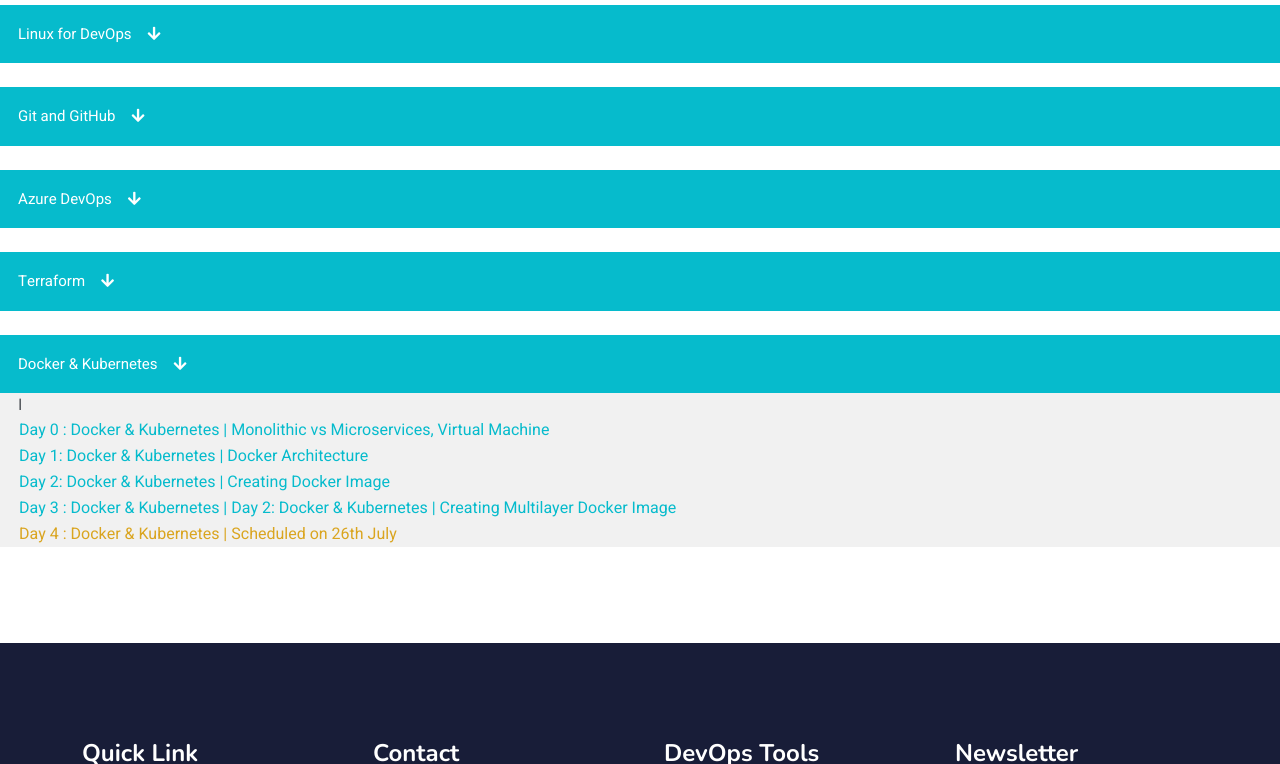
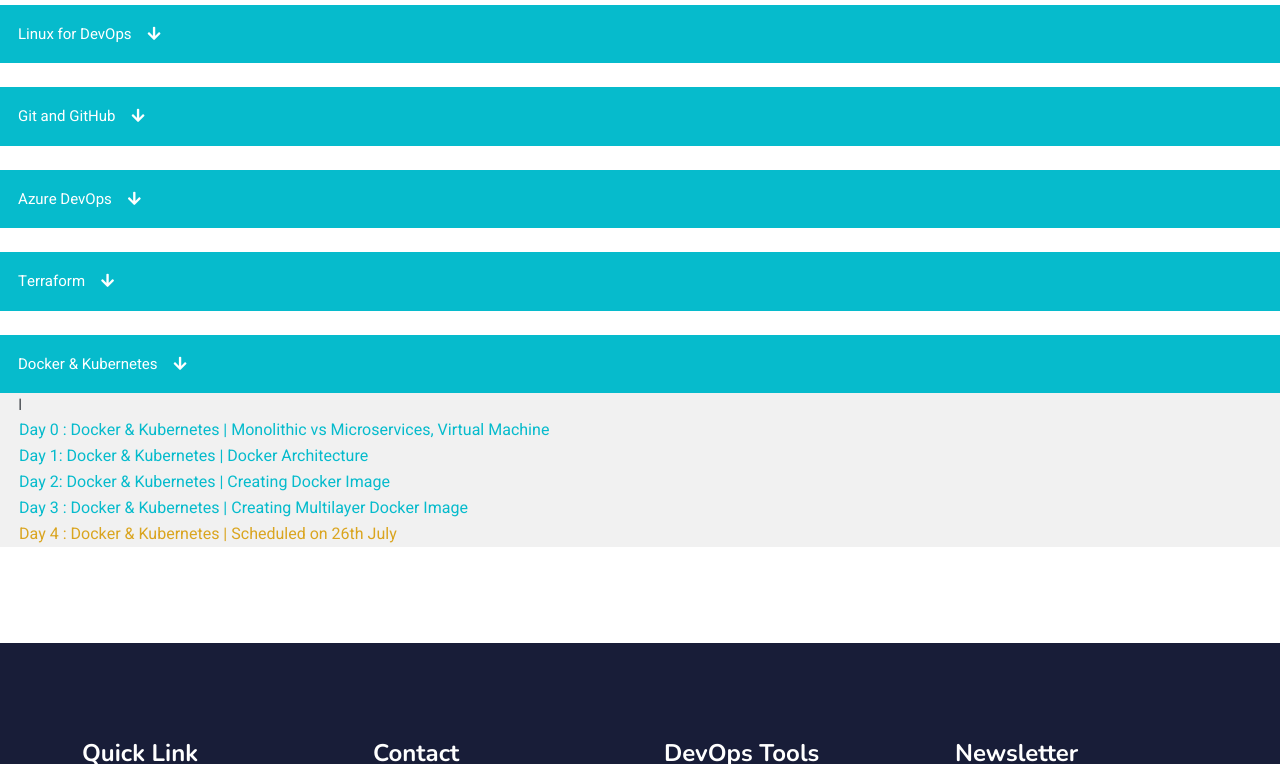
Before and after one commit to enroll2upskill/enroll2upskill.github.io, a plain HTML site: page Recordings.html in a window 1280 px wide. Both pictures are taken after a click on the button "Docker & Kubernetes". Shown: the part 975-1739 px from the top of the page. Drawn offline with nearby package versions, Linux system fonts and the light colour scheme.

Commit message:
corrected title

```diff
--- a/Recordings.html
+++ b/Recordings.html
@@ -231,7 +231,7 @@
      <tr><td> <a  href="https://youtu.be/DQJTGInUzss" target="_blank" rel="noopener noreferrer" > Day 0 : Docker & Kubernetes | Monolithic vs Microservices, Virtual Machine </a></td></tr>
      <tr><td> <a  href="https://youtu.be/iP0zx_uR_pE" target="_blank" rel="noopener noreferrer" > Day 1: Docker & Kubernetes | Docker Architecture </a></td></tr>
      <tr><td> <a  href="https://youtu.be/faHHYFB3kXk" target="_blank" rel="noopener noreferrer" > Day 2: Docker & Kubernetes | Creating Docker Image </a></td></tr>
- I   <tr><td> <a  href="https://youtu.be/noO3E1FwoJ0" target="_blank" rel="noopener noreferrer" > Day 3 : Docker & Kubernetes |  Day 2: Docker & Kubernetes | Creating Multilayer Docker Image </a></td></tr>
+ I   <tr><td> <a  href="https://youtu.be/noO3E1FwoJ0" target="_blank" rel="noopener noreferrer" > Day 3 : Docker & Kubernetes | Creating Multilayer Docker Image </a></td></tr>
      <tr><td> <a  href="" target="_blank" rel="noopener noreferrer" style="color: goldenrod;"> Day 4 : Docker & Kubernetes |  Scheduled on 26th July </a></td></tr>
 </table>
   </div>
```
